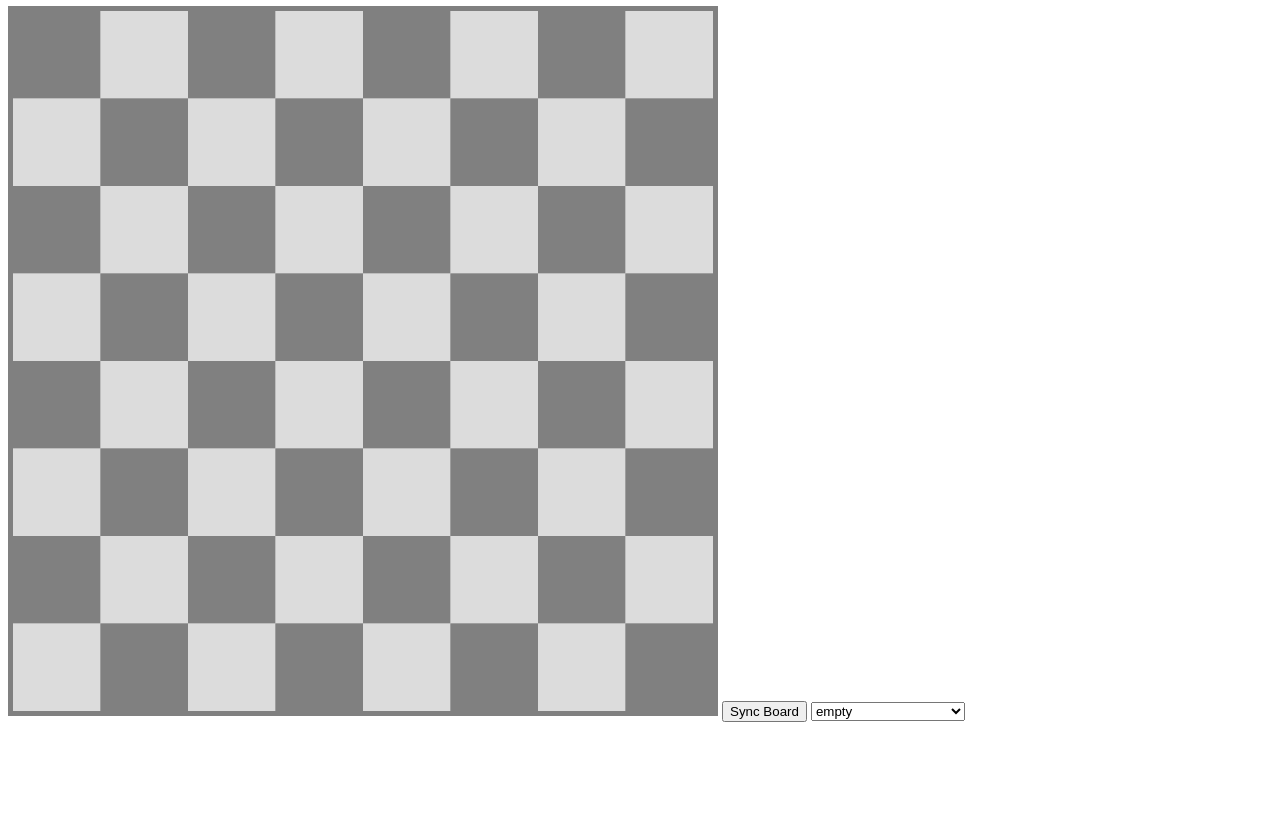
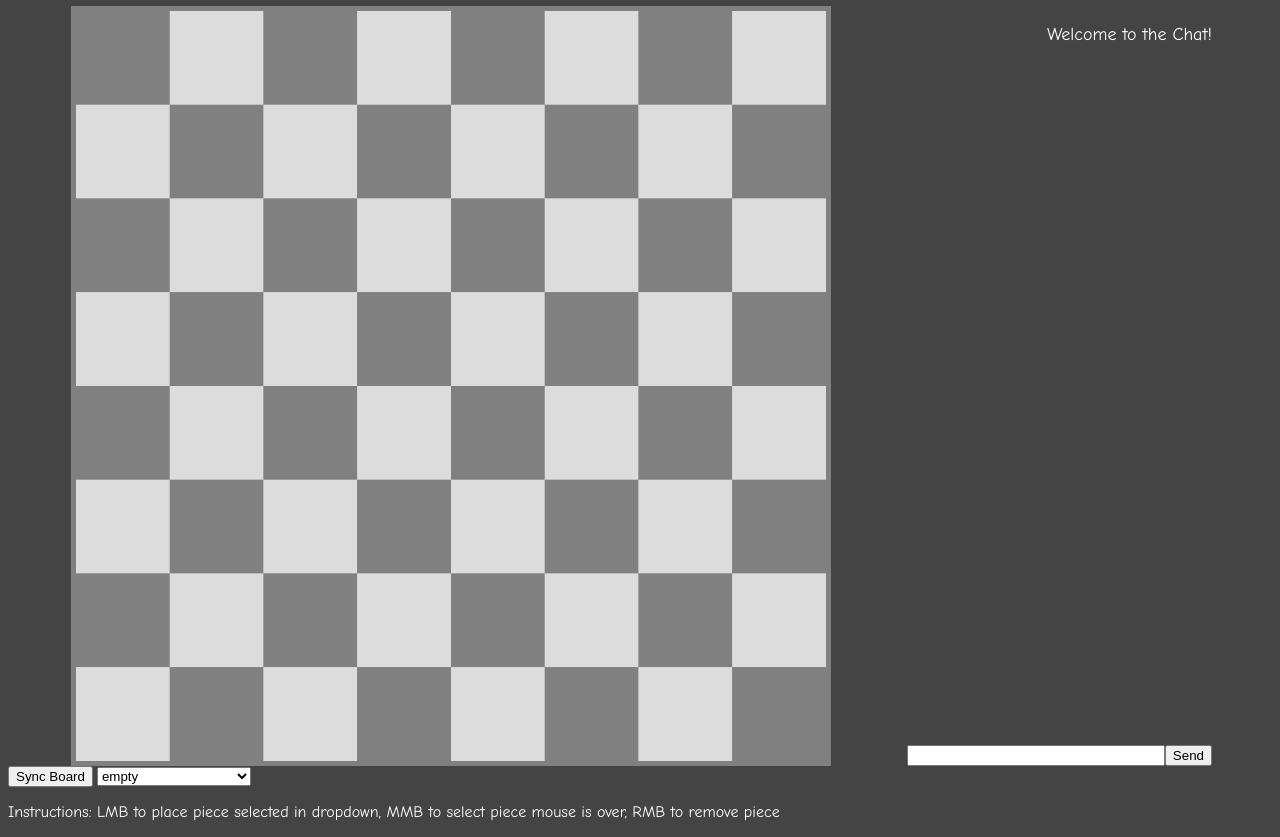
Before and after one commit to Slashoa22/chessboard-app, a website: page chessboard/index.html in a window 1280 px wide. Shown: the part 74-911 px from the top of the page. Before the commit the page ends 804 px from the top, so only its background shows below. Drawn offline with Linux system fonts and the light colour scheme.

Commit message:
Add chat function

```diff
--- a/chessboard/index.html
+++ b/chessboard/index.html
@@ -1,17 +1,33 @@
 <!DOCTYPE html>
 <html lang="en">
 <head>
+    <link rel="stylesheet" href="style.css">
     <meta charset="UTF-8">
     <meta name="viewport" content="width=device-width, initial-scale=1.0">
     <title>Chessboard</title>
 </head>
 <body>
     <h1>Welcome to my Chessboard!!</h1>
-    <canvas id="chessboard" width="700" height="700" style="border:5px solid gray" onmousedown="boardClick(event)" oncontextmenu="return false;"></canvas>
+    <div class="waffles">
+        <canvas class="chessboard" id="chessboard" height=750px width=750px style="border:5px solid gray" onmousedown="boardClick(event)" oncontextmenu="return false;"></canvas>
+        <div class="chatdiv">
+            <p id="chat" class="chat">Welcome to the Chat!</p>
+            <div class="waffles">
+                <input id="chatbox" class="chatbox">
+                <button class="send" onclick="sendMessage()">Send</button>
+            </div>
+        </div>
+    </div>
     <button onclick="requestBoard()">Sync Board</button>
     <select id="piece">
         <option value="empty">empty</option>
     </select>
+    <p>
+        Instructions:
+        LMB to place piece selected in dropdown,
+        MMB to select piece mouse is over,
+        RMB to remove piece
+    </p>
     <script src="main.js"></script>
     <script>drawBoard()</script>
 </body>
--- a/chessboard/main.js
+++ b/chessboard/main.js
@@ -6,21 +6,33 @@ var boardState =
   ['empty', 'empty', 'empty', 'empty', 'empty', 'empty', 'empty', 'empty'],
   ['empty', 'empty', 'empty', 'empty', 'empty', 'empty', 'empty', 'empty'],
   ['empty', 'empty', 'empty', 'empty', 'empty', 'empty', 'empty', 'empty'],
-  ['empty', 'empty', 'empty', 'empty', 'empty', 'empty', 'empty', 'empty']]
+  ['empty', 'empty', 'empty', 'empty', 'empty', 'empty', 'empty', 'empty']];
 
-var socket = new WebSocket("ws://"+window.location.host+"/ws")
+var chatlog = [];
+
+var socket = new WebSocket("ws://"+window.location.host+"/ws");
 
 socket.onopen = function() {requestBoard()}
 
 socket.onmessage = function(event) {
     var update = JSON.parse(event.data);
     if (Array.isArray(update)) {
-        boardState = update
+        boardState = update;
+        drawBoard();
     }
     else {
-        boardState[update.row][update.col] = update.piece;
+        if (update.type === "board") {
+            boardState[update.row][update.col] = update.piece;
+            drawBoard();
+        }
+        else if (update.type === "chat") {
+            chatlog.push(update.msg);
+            if (chatlog.length > 30) {
+                chatlog.shift();
+            }
+            document.getElementById("chat").innerHTML = chatlog.join("<br>");
+        }
     }
-    drawBoard();
 }
 
 function drawBoard() {
@@ -54,12 +66,22 @@ function drawBoard() {
 function sendUpdate(row, col, piece) {
     socket.send(JSON.stringify(
         {
+            type: "board",
             row: row,
             col: col,
             piece: piece
         }
-    )
-    )
+    ))
+}
+
+function sendMessage() {
+    socket.send(JSON.stringify(
+        {
+            type: "chat",
+            msg: document.getElementById("chatbox").value
+        }
+    ))
+    document.getElementById("chatbox").value = ""
 }
 
 function requestBoard() {
--- /dev/null
+++ b/chessboard/style.css
@@ -0,0 +1,39 @@
+h1 {
+    font-family: 'Comic Sans MS';
+    color:magenta;
+    text-align: center;
+}
+
+p {
+    font-family: 'Comic Sans MS';
+    color:white;
+}
+
+body {
+    background-color: #444;
+}
+
+.waffles {
+    margin-top: auto;
+    display: flex;
+    margin-left: 5%;
+}
+
+.chatdiv {
+    display: flex;
+    flex-direction: column;
+    width: 80%;
+    margin-left: 5%;
+    margin-right: 5%;
+}
+
+.chatbox {
+    width: 100%;
+}
+
+.chat {
+    text-align: right;
+    color: white;
+    font-family: 'Comic Sans MS';
+    font-size: 18px;
+}
```
Also changed, not shown: index.ts (+22 -6 lines).
